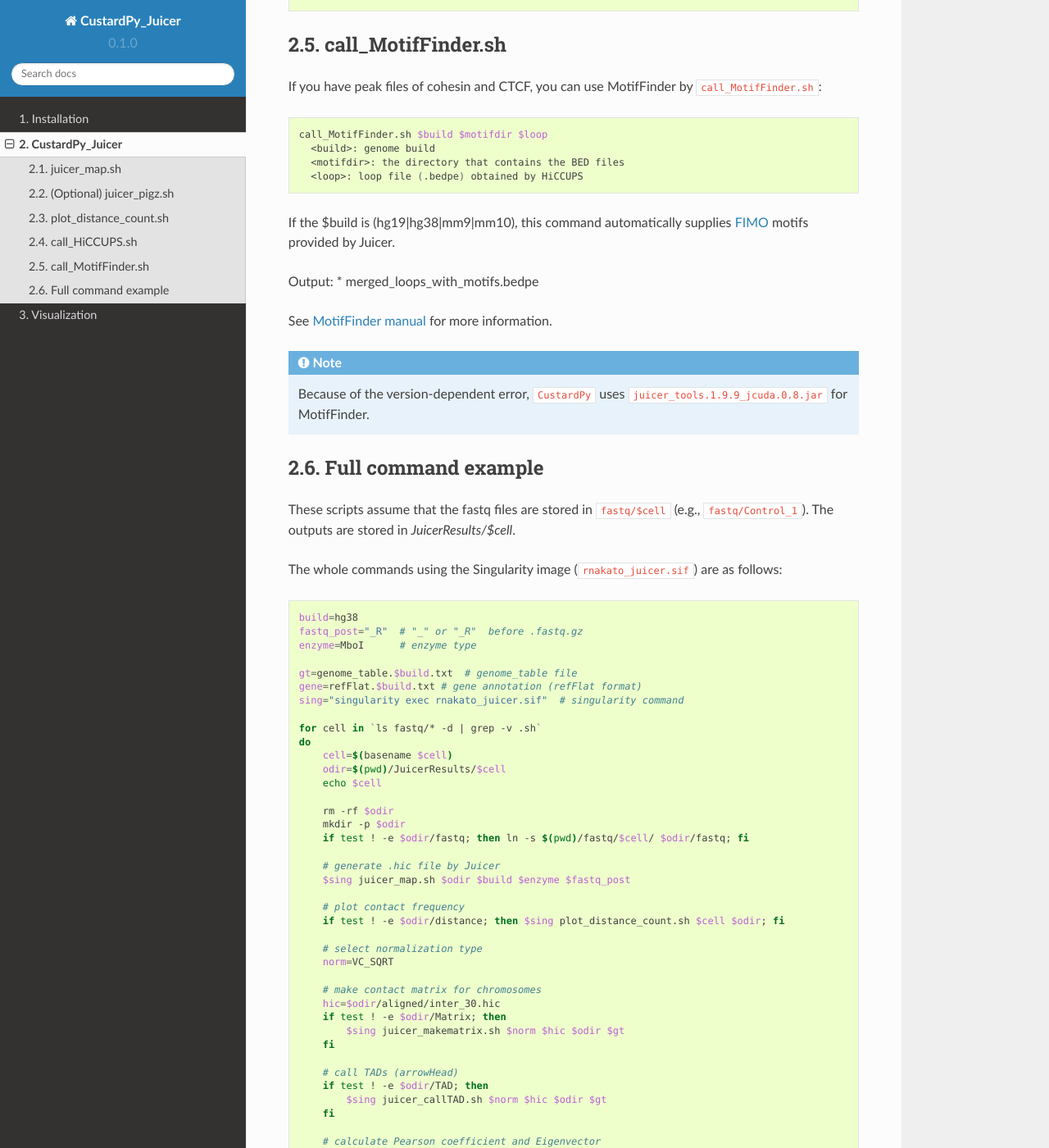
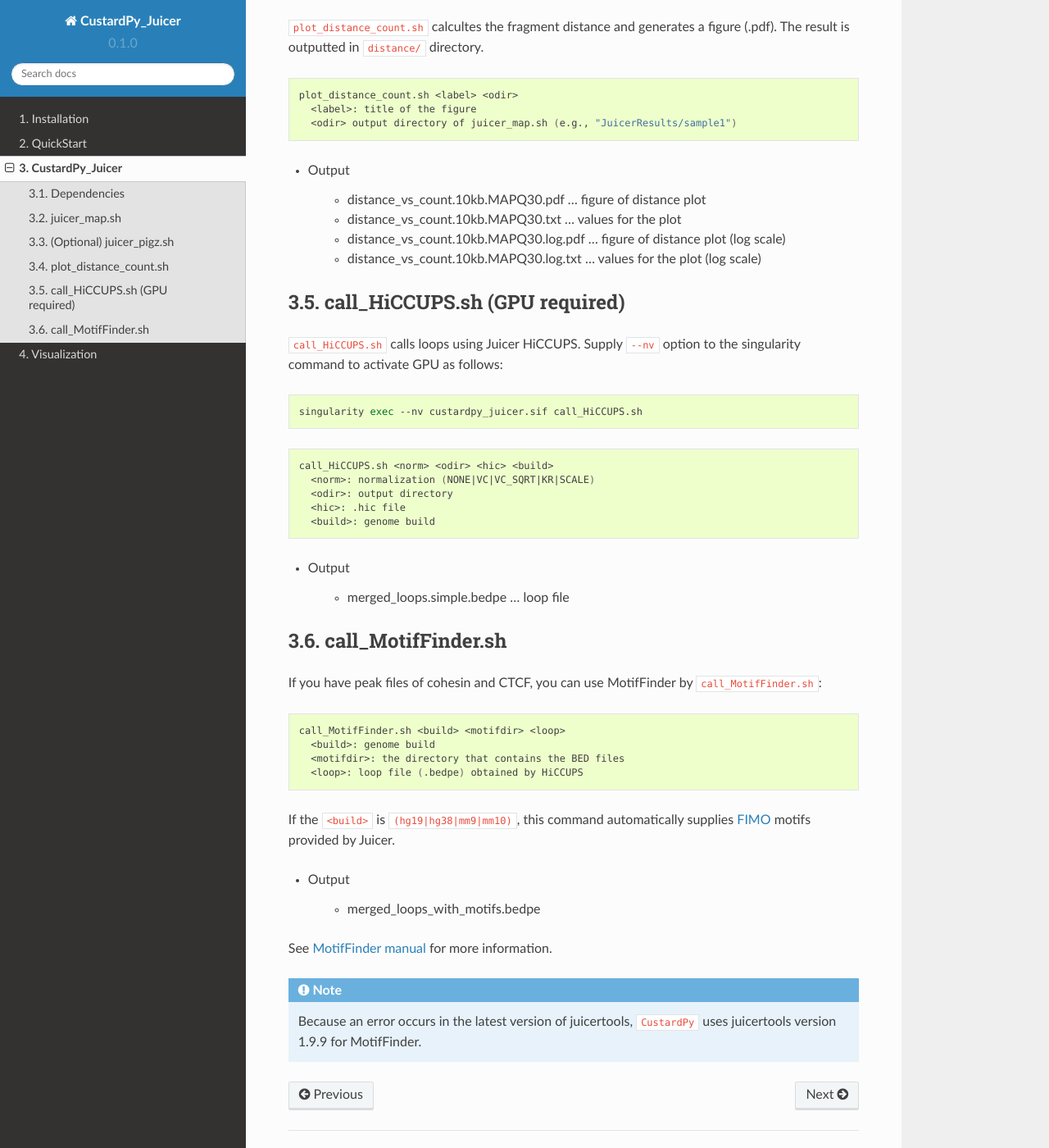
Before and after one commit to rnakato/Docker_CustardPy, a Sphinx documentation site: the page built from docs/content/CustardPy_Juicer.rst, in a window 1280 px wide and 1400 px high, scrolled down 1703 px. Shown: the whole window at 82% size. Built offline with Sphinx 7.4.7 and the Read the Docs theme 2.0.0, drawn with Linux system fonts in a browser that asks for light colours; some of the changed text lies outside the part shown.

Commit message:
add docs/

```diff
--- a/docs/content/CustardPy_Juicer.rst
+++ b/docs/content/CustardPy_Juicer.rst
@@ -5,13 +5,23 @@
 This is a wrapper of `Juicer <https://github.com/aidenlab/juicer/wiki>`_ and internally executes `juicertools <https://github.com/aidenlab/juicer/wiki/Feature-Annotation>`_.
 See the original website for the full description about each command.
 
+Dependencies
+---------------------------
+
+**CustardPy_Juicer** internally implements the tools below:
+
+- Juicer version 1.6
+- Juicertools version 2.13.07
+- JuiceBox version 2.13.07
+- `BWA <http://bio-bwa.sourceforge.net/>`_ version 0.7.17
+
 juicer_map.sh
 ----------------------------------------------------------------
 
 ``juicer_map.sh`` generates ``.hic`` file from fastq.
 The input fastq files can be gzipped (.fastq.gz).
 The results including the ``.hic`` file is outputted in ``$odir``.
-Because this command uses `BWA <http://bio-bwa.sourceforge.net/>`_ for read mapping, the index files for BWA is needed.
+The BWA index file is needed.
 
 .. code-block:: bash
 
@@ -30,11 +40,20 @@
     Example:
       juicer_map.sh $(pwd)/fastq/Hap1-A/ $(pwd)/JuicerResults/Hap1-A hg38 genometable.hg38.txt bwaindex/hg38 _R
 
-
 .. note::
 
     The input fastq files of each sample should be stored in the separated directory.
     For example, if there are three Hi-C samples (``sample1``, ``sample2``, and ``sample3``), the fastq files should be in ``fastq/sample1/``,  ``fastq/sample2/``, and ``fastq/sample3/``.
+
+- Output
+
+    - merged_nodups.txt ... mapped fragments
+    - inter.hic ... .hic file (without quality filtering)
+    - inter.txt ... stats for inter.hic
+    - inter_30.hic ... .hic file (Q>=30)
+    - inter_30.txt ... stats for inter_30.hic
+
+We recommend using ``inter_30.hic`` for the downstream analysis.
 
 (Optional) juicer_pigz.sh
 -----------------------------------------------------------------
@@ -59,7 +78,7 @@
 ----------------------------------------------------------------
 
 ``plot_distance_count.sh`` calcultes the fragment distance and generates a figure (.pdf).
-
+The result is outputted in ``distance/`` directory.
 
 .. code-block:: bash
 
@@ -67,21 +86,34 @@
        <label>: title of the figure
        <odir> output directory of juicer_map.sh (e.g., "JuicerResults/sample1")
 
-call_HiCCUPS.sh
+- Output
+
+    - distance_vs_count.10kb.MAPQ30.pdf ... figure of distance plot
+    - distance_vs_count.10kb.MAPQ30.txt ... values for the plot
+    - distance_vs_count.10kb.MAPQ30.log.pdf ... figure of distance plot (log scale)
+    - distance_vs_count.10kb.MAPQ30.log.txt ... values for the plot (log scale)
+
+call_HiCCUPS.sh (GPU required)
 ----------------------------------------------------------------
 
-``call_HiCCUPS.sh`` call loops using Juicer HiCCUPS.
-This command needs GPU. Supply ``--nv`` option to the singularity command as follows:
+``call_HiCCUPS.sh`` calls loops using Juicer HiCCUPS.
+Supply ``--nv`` option to the singularity command to activate GPU as follows:
 
 .. code-block:: bash
 
     singularity exec --nv custardpy_juicer.sif call_HiCCUPS.sh
 
-    call_HiCCUPS.sh $norm $odir $hic $build
+.. code-block:: bash
+
+    call_HiCCUPS.sh <norm> <odir> <hic> <build>
       <norm>: normalization (NONE|VC|VC_SQRT|KR|SCALE)
       <odir>: output directory
       <hic>: .hic file
       <build>: genome build
+
+- Output
+
+    - merged_loops.simple.bedpe ... loop file
 
 call_MotifFinder.sh
 ----------------------------------------------------------------
@@ -90,83 +122,19 @@
 
 .. code-block:: bash
 
-    call_MotifFinder.sh $build $motifdir $loop
+    call_MotifFinder.sh <build> <motifdir> <loop>
       <build>: genome build
       <motifdir>: the directory that contains the BED files
       <loop>: loop file (.bedpe) obtained by HiCCUPS
 
-If the $build is (hg19|hg38|mm9|mm10), this command automatically supplies `FIMO <http://meme-suite.org/doc/fimo.html>`_ motifs provided by Juicer.
+If the ``<build>`` is ``(hg19|hg38|mm9|mm10)``, this command automatically supplies `FIMO <http://meme-suite.org/doc/fimo.html>`_ motifs provided by Juicer.
 
-Output:
-* merged_loops_with_motifs.bedpe
+- Output
+
+    - merged_loops_with_motifs.bedpe
 
 See `MotifFinder manual <https://github.com/aidenlab/juicer/wiki/MotifFinder>`_ for more information.
 
-.. note ::
+.. note::
 
-    Because of the version-dependent error, ``CustardPy`` uses ``juicer_tools.1.9.9_jcuda.0.8.jar`` for MotifFinder.
-
-
-Full command example
-----------------------------------------------------------------
-
-These scripts assume that the fastq files are stored in ``fastq/$cell`` (e.g., ``fastq/Control_1``).
-The outputs are stored in `JuicerResults/$cell`.
-
-The whole commands using the Singularity image (``rnakato_juicer.sif``) are as follows:
-
-.. code-block:: bash
-
-    build=hg38
-    fastq_post="_R"  # "_" or "_R"  before .fastq.gz
-    enzyme=MboI      # enzyme type
-
-    gt=genome_table.$build.txt  # genome_table file
-    gene=refFlat.$build.txt # gene annotation (refFlat format)
-    sing="singularity exec rnakato_juicer.sif"  # singularity command
-
-    for cell in `ls fastq/* -d | grep -v .sh`
-    do
-        cell=$(basename $cell)
-        odir=$(pwd)/JuicerResults/$cell
-        echo $cell
-
-        rm -rf $odir
-        mkdir -p $odir
-        if test ! -e $odir/fastq; then ln -s $(pwd)/fastq/$cell/ $odir/fastq; fi
-
-        # generate .hic file by Juicer
-        $sing juicer_map.sh $odir $build $enzyme $fastq_post
-
-        # plot contact frequency
-        if test ! -e $odir/distance; then $sing plot_distance_count.sh $cell $odir; fi
-
-        # select normalization type
-        norm=VC_SQRT
-
-        # make contact matrix for chromosomes
-        hic=$odir/aligned/inter_30.hic
-        if test ! -e $odir/Matrix; then
-            $sing juicer_makematrix.sh $norm $hic $odir $gt
-        fi
-
-        # call TADs (arrowHead)
-        if test ! -e $odir/TAD; then
-            $sing juicer_callTAD.sh $norm $hic $odir $gt
-        fi
-
-        # calculate Pearson coefficient and Eigenvector
-        for resolution in 25000
-        do
-                $sing makeEigen.sh Pearson $norm $odir $hic $resolution $gt $gene
-                $sing makeEigen.sh Eigen $norm $odir $hic $resolution $gt $gene
-        done
-
-        # calculate insulation score
-        if test ! -e $odir/InsulationScore; then $sing juicer_insulationscore.sh $norm $odir $gt; fi
-
-        # call loops (HICCUPS, add '--nv' option to use GPU)
-        singularity exec --nv rnakato_juicer.sif call_HiCCUPS.sh $norm $odir $hic $build
-        # motif analysis
-        $sing juicertools.sh motifs $build $motifdir $odir/loops/$norm/merged_loops.bedpe hg38.motifs.txt
-    done
+    Because an error occurs in the latest version of juicertools, ``CustardPy`` uses juicertools version 1.9.9 for MotifFinder.
--- a/docs/index.rst
+++ b/docs/index.rst
@@ -3,6 +3,7 @@
 ================================================================
 
 **CustardPy** is a Hi-C analysis tools by Python3 and Docker.
+
 
 Contents:
 ---------------
@@ -13,6 +14,7 @@
    :maxdepth: 1
 
    content/Install
+   content/QuickStart
    content/CustardPy_Juicer
    content/Visualization
 
```
Also changed, not shown: docs/content/QuickStart.rst (added, +67 -0 lines).
